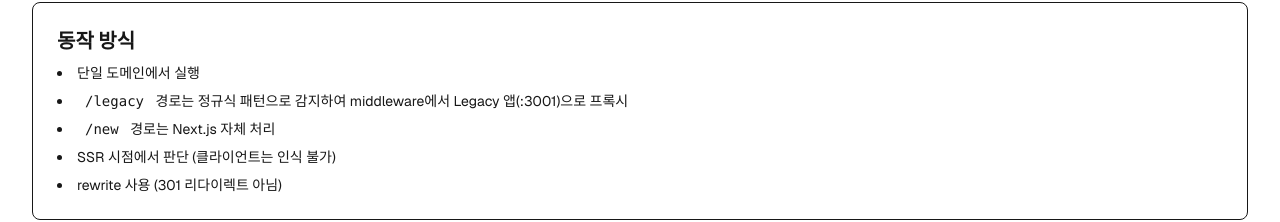
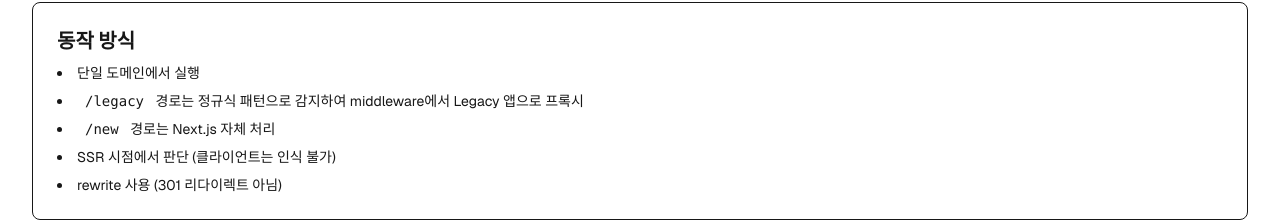
Before and after one commit to cbumlee/routing_test, a Next.js app in the folder new/: page / in a window 1280 px wide. Shown: the part 500-722 px from the top of the page. Built offline with nearby package versions, Linux system fonts and the light colour scheme.

Commit message:
feat: Feature A

```diff
--- a/new/app/page.tsx
+++ b/new/app/page.tsx
@@ -47,7 +47,7 @@ export default function Home() {
           <h2 className="text-xl font-bold mb-2">동작 방식</h2>
           <ul className="list-disc list-inside space-y-2 text-sm">
             <li>단일 도메인에서 실행</li>
-            <li><code className="px-2 py-1 rounded">/legacy</code> 경로는 정규식 패턴으로 감지하여 middleware에서 Legacy 앱(:3001)으로 프록시</li>
+            <li><code className="px-2 py-1 rounded">/legacy</code> 경로는 정규식 패턴으로 감지하여 middleware에서 Legacy 앱으로 프록시</li>
             <li><code className="px-2 py-1 rounded">/new</code> 경로는 Next.js 자체 처리</li>
             <li>SSR 시점에서 판단 (클라이언트는 인식 불가)</li>
             <li>rewrite 사용 (301 리다이렉트 아님)</li>
```
